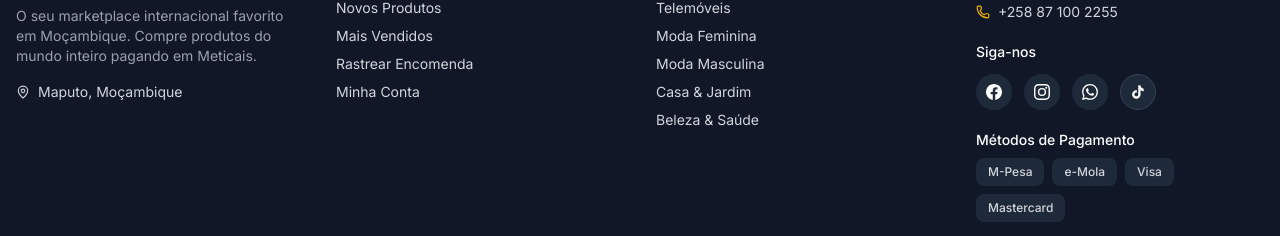
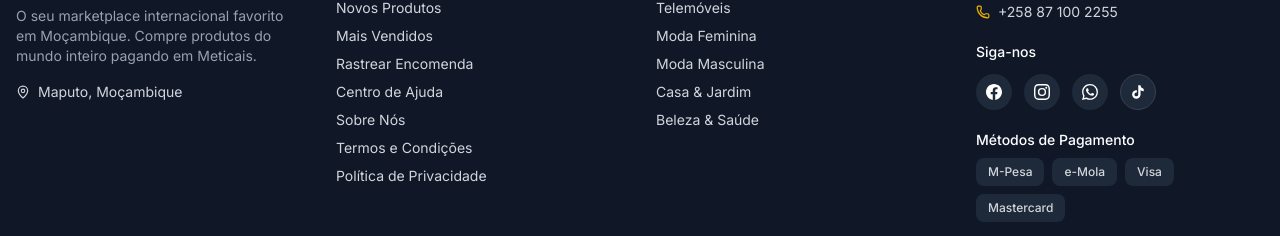
Before and after one commit to megastoremz1-ctrl/Yuniexpress, a Next.js app: page / in a window 1280 px wide. Shown: the part 1162-1398 px from the top of the page. Built offline with nearby package versions, Linux system fonts and the light colour scheme; no server answers; the database is empty.

Commit message:
feat: adicionar páginas legais ao rodapé
- Termos e Condições
- Política de Privacidade
- Centro de Ajuda
- Sobre Nós

```diff
--- a/src/components/layout/Footer.tsx
+++ b/src/components/layout/Footer.tsx
@@ -55,7 +55,10 @@ export default function Footer() {
               <li><Link href="/search?sort=newest" className="hover:text-yellow-500 transition-colors">Novos Produtos</Link></li>
               <li><Link href="/search?sort=popular" className="hover:text-yellow-500 transition-colors">Mais Vendidos</Link></li>
               <li><Link href="/account/orders" className="hover:text-yellow-500 transition-colors">Rastrear Encomenda</Link></li>
-              <li><Link href="/account" className="hover:text-yellow-500 transition-colors">Minha Conta</Link></li>
+              <li><Link href="/help" className="hover:text-yellow-500 transition-colors">Centro de Ajuda</Link></li>
+              <li><Link href="/about" className="hover:text-yellow-500 transition-colors">Sobre Nós</Link></li>
+              <li><Link href="/terms" className="hover:text-yellow-500 transition-colors">Termos e Condições</Link></li>
+              <li><Link href="/privacy" className="hover:text-yellow-500 transition-colors">Política de Privacidade</Link></li>
             </ul>
           </div>
 
```
